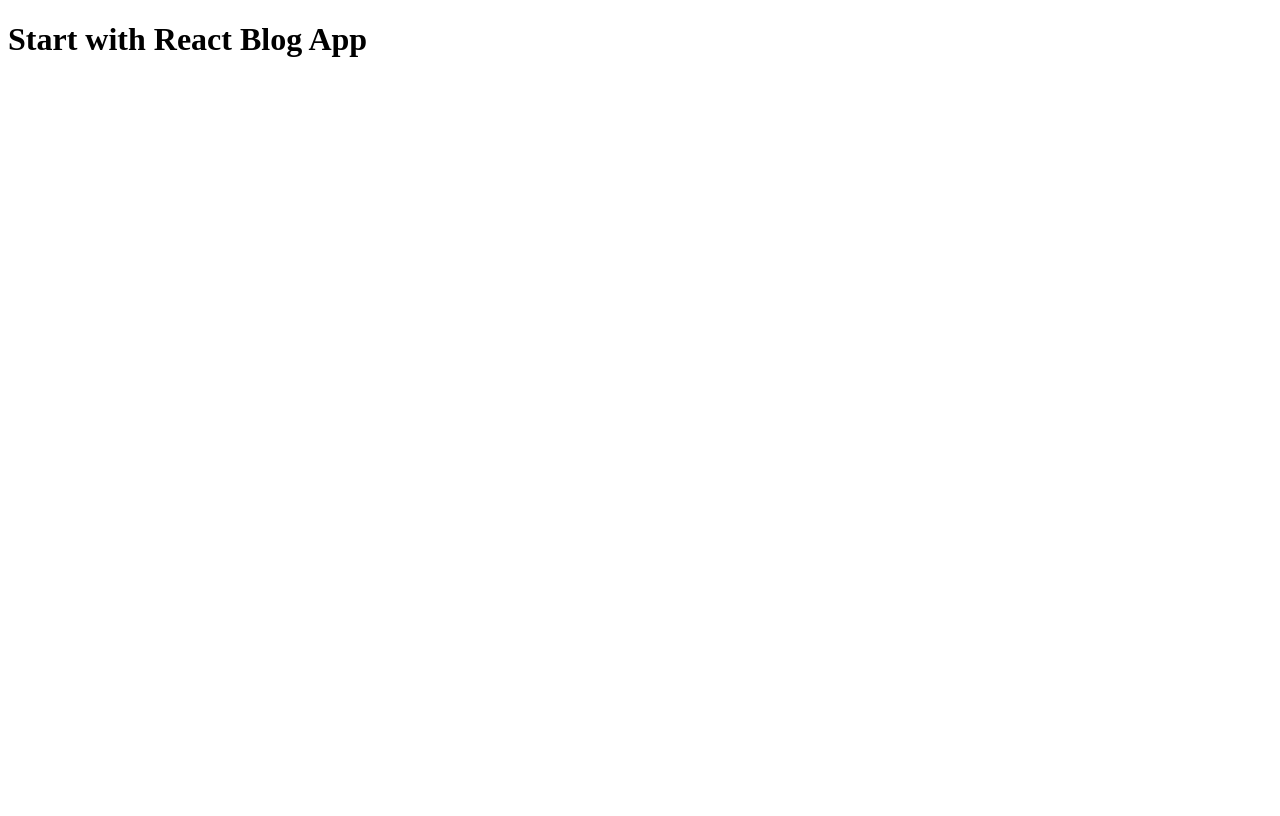
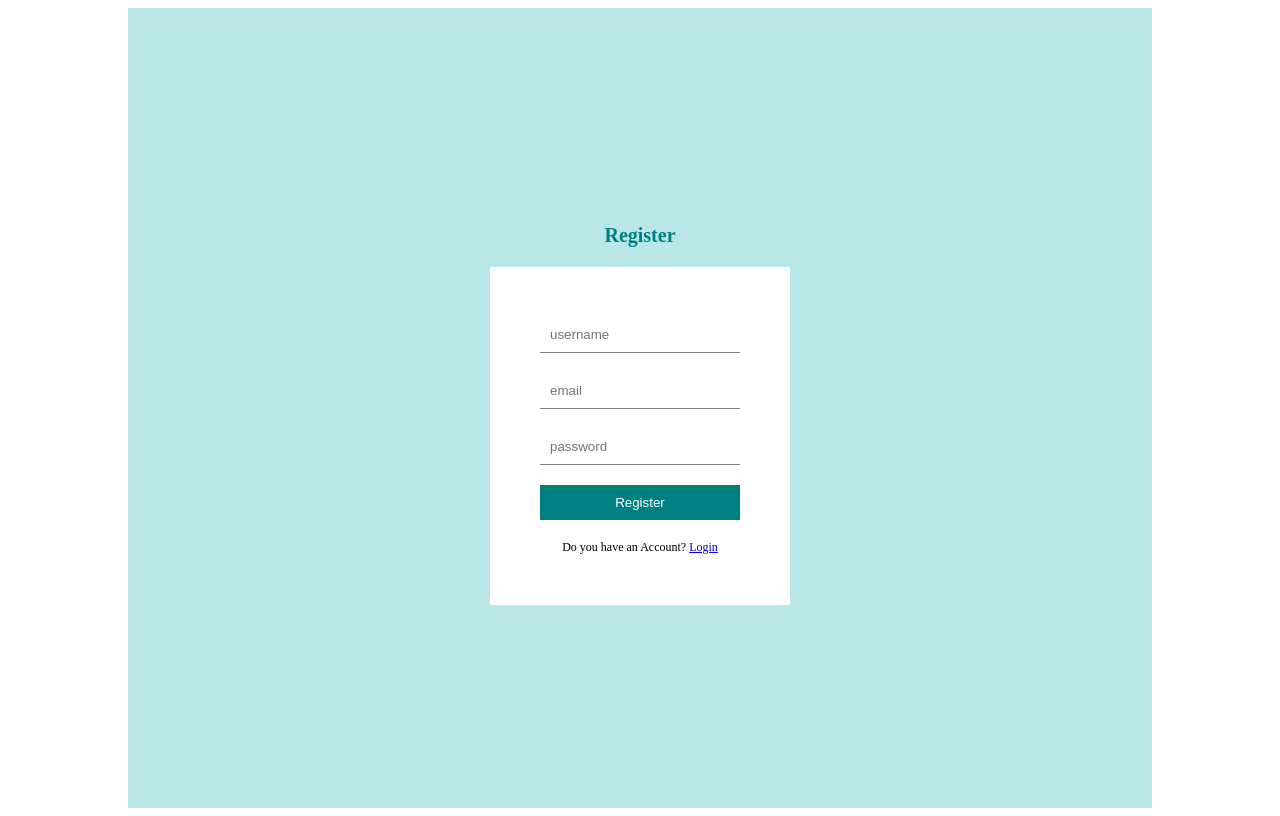
Before and after one commit to praba13/react-blog-app, a React (Create React App) app in the folder client/: page /register in a window 1280 px wide. Built offline with nearby package versions, Linux system fonts and the light colour scheme.

Commit message:
Login and Register ist ready

```diff
--- a/client/src/App.js
+++ b/client/src/App.js
@@ -1,9 +1,59 @@
 import './style.scss';
+import { createBrowserRouter, RouterProvider, Outlet } from 'react-router-dom';
+
+import Home from './pages/Home';
+import Login from './pages/Login';
+import Register from './pages/Register';
+import Single from './pages/Single';
+import Write from './pages/Wirite';
+import Navbar from './components/Navbar';
+import Footer from './components/Footer';
+
+const Layout = () => {
+  return (
+    <>
+      <Navbar />
+      <Outlet />
+      <Footer />
+    </>
+  );
+};
+
+const router = createBrowserRouter([
+  {
+    path: '/',
+    element: <Layout />,
+    children: [
+      {
+        path: '/',
+        element: <Home />
+      },
+      {
+        path: '/post/:id',
+        element: <Single />
+      },
+      {
+        path: '/write',
+        element: <Write />
+      }
+    ]
+  },
+  {
+    path: '/register',
+    element: <Register />
+  },
+  {
+    path: '/login',
+    element: <Login />
+  }
+]);
 
 function App() {
   return (
-    <div className='App'>
-      <h1>Start with React Blog App</h1>
+    <div className='app'>
+      <div className='container'>
+        <RouterProvider router={router} />
+      </div>
     </div>
   );
 }
--- a/client/src/pages/Login.jsx
+++ b/client/src/pages/Login.jsx
@@ -1,9 +1,55 @@
-import React from 'react';
+import React, { useState } from 'react';
+import { Link, useNavigate } from 'react-router-dom';
 
 const Login = () => {
+  const [inputs, setInputs] = useState({
+    username: '',
+    password: ''
+  });
+
+  const [err, setError] = useState(null);
+
+  const navigate = useNavigate();
+
+  const handleChange = (e) => {
+    setInputs((prev) => ({ ...prev, [e.target.name]: e.target.value }));
+  };
+
+  const handleSubmit = async (e) => {
+    e.preventDefault();
+    try {
+      await navigate('/');
+    } catch (err) {
+      setError(err.response.data);
+    }
+  };
+
+  console.log(inputs);
+
   return (
-    <div>
+    <div className='auth'>
       <h1>Login</h1>
+      <form>
+        <input
+          type='text'
+          placeholder='username'
+          required
+          name='username'
+          onChange={handleChange}
+        />
+        <input
+          type='password'
+          placeholder='password'
+          required
+          name='password'
+          onChange={handleChange}
+        />
+        <button onClick={handleSubmit}>Login</button>
+        {err && <p>{err}</p>}
+        <span>
+          Don't you have an Account? <Link to='/register'>Register</Link>{' '}
+        </span>
+      </form>
     </div>
   );
 };
--- a/client/src/pages/Register.jsx
+++ b/client/src/pages/Register.jsx
@@ -1,9 +1,63 @@
-import React from 'react';
+import React, { useState } from 'react';
+import { Link, useNavigate } from 'react-router-dom';
 
 const Register = () => {
+  const [inputs, setInputs] = useState({
+    username: '',
+    email: '',
+    password: ''
+  });
+
+  const [err, setError] = useState(null);
+
+  const navigate = useNavigate();
+
+  const handleChange = (e) => {
+    setInputs((prev) => ({ ...prev, [e.target.name]: e.target.value }));
+  };
+
+  const handleSubmit = async (e) => {
+    e.preventDefault();
+    try {
+      await navigate('/login');
+    } catch (err) {
+      setError(err.response.data);
+    }
+  };
+
+  console.log(inputs);
+
   return (
-    <div>
+    <div className='auth'>
       <h1>Register</h1>
+      <form>
+        <input
+          type='text'
+          placeholder='username'
+          required
+          name='username'
+          onChange={handleChange}
+        />
+        <input
+          type='email'
+          placeholder='email'
+          required
+          name='email'
+          onChange={handleChange}
+        />
+        <input
+          type='password'
+          placeholder='password'
+          required
+          name='password'
+          onChange={handleChange}
+        />
+        <button onClick={handleSubmit}>Register</button>
+        {err && <p>{err}</p>}
+        <span>
+          Do you have an Account? <Link to='/login'>Login</Link>
+        </span>
+      </form>
     </div>
   );
 };
--- a/client/src/style.scss
+++ b/client/src/style.scss
@@ -0,0 +1,55 @@
+$lightGreen: #b9e7e7;
+
+.app {
+  display: flex;
+  justify-content: center;
+  .container {
+    width: 1024px;
+
+    //LOGIN & REGISTER
+    .auth {
+      display: flex;
+      flex-direction: column;
+      align-items: center;
+      justify-content: center;
+      height: 100vh;
+      background-color: $lightGreen;
+      h1 {
+        font-size: 20px;
+        color: teal;
+        margin-bottom: 20px;
+      }
+
+      form {
+        display: flex;
+        flex-direction: column;
+        padding: 50px;
+        background-color: white;
+        width: 200px;
+        gap: 20px;
+
+        input {
+          padding: 10px;
+          border: none;
+          border-bottom: 1px solid gray;
+        }
+        button {
+          padding: 10px;
+          border: none;
+          background-color: teal;
+          cursor: pointer;
+          color: white;
+        }
+        p {
+          font-size: 12;
+          color: red;
+          text-align: center;
+        }
+        span {
+          font-size: 12px;
+          text-align: center;
+        }
+      } //form
+    } //.auth
+  } //.container main start
+} //.app main start
```
